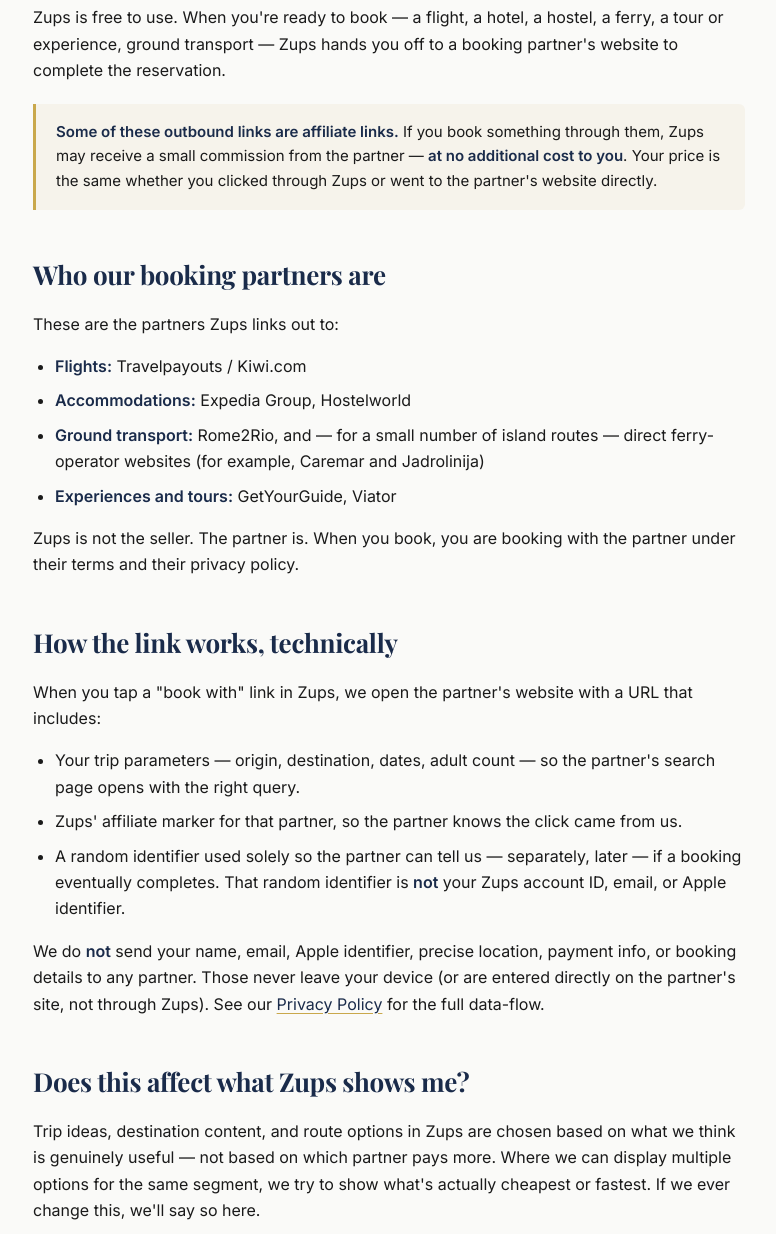
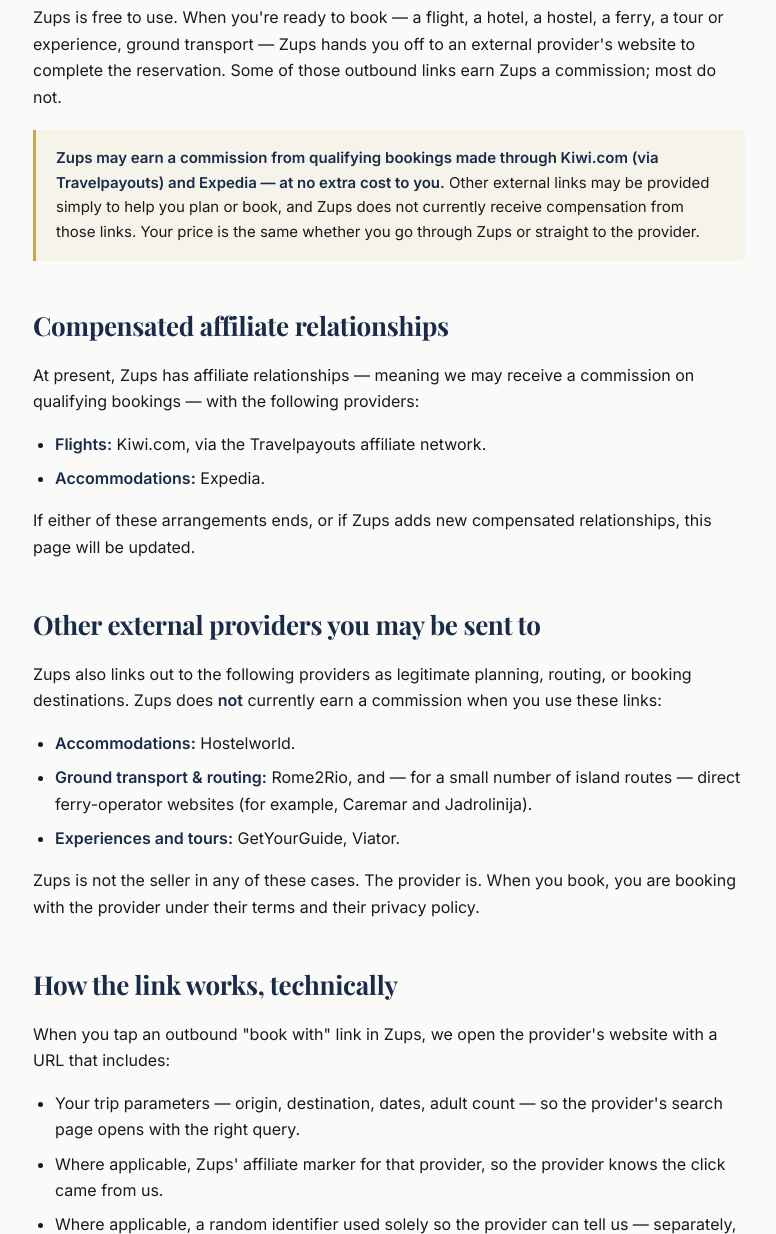
Before and after one commit to ZupsTravel/zups-landing, a plain HTML site: page legal/affiliate-disclosure/index.html in a window 1280 px wide. Shown: the part 298-1532 px from the top of the page, without its empty margins (251-1027 px from the left). Drawn offline with nearby package versions, Linux system fonts and the light colour scheme.

Commit message:
Legal V1 — two founder-confirmed factual corrections
1. Privacy Section 1 (Before you create an account):
   Removed the unsupported 'eventually age out' claim about
   abandoned anonymous onboarding sessions. No implemented purge
   mechanism proves that behaviour. Reworded to state only what we
   can prove: Zups creates a temporary anonymous backend session
   during onboarding so choices persist before registration; on
   successful signup, that session is upgraded into the registered
   account. No retention/expiration timeframe is stated or implied.

2. Affiliate Disclosure + Privacy Section 4 (provider table):
   Split providers into two explicit buckets per founder-confirmed
   facts.
     A. Compensated affiliate relationships:
        - Kiwi.com (via Travelpayouts)
        - Expedia
     B. Other external providers (no current affiliate
        compensation to Zups):
        - Hostelworld
        - Rome2Rio
        - GetYourGuide
        - Viator
        - Direct ferry-operator sites (Caremar, Jadrolinija)
   Public callout on the Affiliate Disclosure page now states in
   plain language that Zups may earn a commission from qualifying
   bookings made through Kiwi.com (via Travelpayouts) and Expedia
   only, at no extra cost to the traveler; other outbound links are
   not compensated. Privacy Section 4 provider table now uses the
   same two-bucket structure and language.

All previously-approved corrections preserved (New Jersey venue,
16+, Apple + Google + email auth wording, revised liability clause,
no residential address, no Inc./LLC, no Omio, corrected landing
copy, UGC/deletion disclosures, existing legal URLs).

In-app disclosure copy and placement strategy (app repo
1e09d61) intentionally NOT changed \u2014 the copy 'Zups may earn a
commission from some bookings, at no extra cost to you' is
accurate for both the Kiwi and Expedia flows, and the Learn more
link now points at the corrected public page.

No merge to main.

```diff
--- a/legal/affiliate-disclosure/index.html
+++ b/legal/affiliate-disclosure/index.html
@@ -23,33 +23,40 @@
   <h1>Affiliate Disclosure</h1>
   <p class="updated">A plain-language explanation of how Zups earns money.</p>
 
-  <p>Zups is free to use. When you're ready to book — a flight, a hotel, a hostel, a ferry, a tour or experience, ground transport — Zups hands you off to a booking partner's website to complete the reservation.</p>
+  <p>Zups is free to use. When you're ready to book — a flight, a hotel, a hostel, a ferry, a tour or experience, ground transport — Zups hands you off to an external provider's website to complete the reservation. Some of those outbound links earn Zups a commission; most do not.</p>
 
   <div class="callout">
-    <strong>Some of these outbound links are affiliate links.</strong> If you book something through them, Zups may receive a small commission from the partner — <strong>at no additional cost to you</strong>. Your price is the same whether you clicked through Zups or went to the partner's website directly.
+    <strong>Zups may earn a commission from qualifying bookings made through Kiwi.com (via Travelpayouts) and Expedia — at no extra cost to you.</strong> Other external links may be provided simply to help you plan or book, and Zups does not currently receive compensation from those links. Your price is the same whether you go through Zups or straight to the provider.
   </div>
 
-  <h2>Who our booking partners are</h2>
-  <p>These are the partners Zups links out to:</p>
+  <h2>Compensated affiliate relationships</h2>
+  <p>At present, Zups has affiliate relationships — meaning we may receive a commission on qualifying bookings — with the following providers:</p>
   <ul>
-    <li><strong>Flights:</strong> Travelpayouts / Kiwi.com</li>
-    <li><strong>Accommodations:</strong> Expedia Group, Hostelworld</li>
-    <li><strong>Ground transport:</strong> Rome2Rio, and — for a small number of island routes — direct ferry-operator websites (for example, Caremar and Jadrolinija)</li>
-    <li><strong>Experiences and tours:</strong> GetYourGuide, Viator</li>
+    <li><strong>Flights:</strong> Kiwi.com, via the Travelpayouts affiliate network.</li>
+    <li><strong>Accommodations:</strong> Expedia.</li>
   </ul>
-  <p>Zups is not the seller. The partner is. When you book, you are booking with the partner under their terms and their privacy policy.</p>
+  <p>If either of these arrangements ends, or if Zups adds new compensated relationships, this page will be updated.</p>
+
+  <h2>Other external providers you may be sent to</h2>
+  <p>Zups also links out to the following providers as legitimate planning, routing, or booking destinations. Zups does <strong>not</strong> currently earn a commission when you use these links:</p>
+  <ul>
+    <li><strong>Accommodations:</strong> Hostelworld.</li>
+    <li><strong>Ground transport &amp; routing:</strong> Rome2Rio, and — for a small number of island routes — direct ferry-operator websites (for example, Caremar and Jadrolinija).</li>
+    <li><strong>Experiences and tours:</strong> GetYourGuide, Viator.</li>
+  </ul>
+  <p>Zups is not the seller in any of these cases. The provider is. When you book, you are booking with the provider under their terms and their privacy policy.</p>
 
   <h2>How the link works, technically</h2>
-  <p>When you tap a "book with" link in Zups, we open the partner's website with a URL that includes:</p>
+  <p>When you tap an outbound "book with" link in Zups, we open the provider's website with a URL that includes:</p>
   <ul>
-    <li>Your trip parameters — origin, destination, dates, adult count — so the partner's search page opens with the right query.</li>
-    <li>Zups' affiliate marker for that partner, so the partner knows the click came from us.</li>
-    <li>A random identifier used solely so the partner can tell us — separately, later — if a booking eventually completes. That random identifier is <strong>not</strong> your Zups account ID, email, or Apple identifier.</li>
+    <li>Your trip parameters — origin, destination, dates, adult count — so the provider's search page opens with the right query.</li>
+    <li>Where applicable, Zups' affiliate marker for that provider, so the provider knows the click came from us.</li>
+    <li>Where applicable, a random identifier used solely so the provider can tell us — separately, later — if a booking eventually completes. That random identifier is <strong>not</strong> your Zups account ID, email, or Apple identifier.</li>
   </ul>
-  <p>We do <strong>not</strong> send your name, email, Apple identifier, precise location, payment info, or booking details to any partner. Those never leave your device (or are entered directly on the partner's site, not through Zups). See our <a href="/legal/privacy#4-who-we-share-information-with">Privacy Policy</a> for the full data-flow.</p>
+  <p>We do <strong>not</strong> send your name, email, Apple identifier, precise location, payment info, or booking details to any provider. Those never leave your device (or are entered directly on the provider's site, not through Zups). See our <a href="/legal/privacy#4-who-we-share-information-with">Privacy Policy</a> for the full data-flow.</p>
 
   <h2>Does this affect what Zups shows me?</h2>
-  <p>Trip ideas, destination content, and route options in Zups are chosen based on what we think is genuinely useful — not based on which partner pays more. Where we can display multiple options for the same segment, we try to show what's actually cheapest or fastest. If we ever change this, we'll say so here.</p>
+  <p>Trip ideas, destination content, and route options in Zups are chosen based on what we think is genuinely useful — not based on which provider pays more. Where we can display multiple options for the same segment, we try to show what's actually cheapest or fastest. If we ever change this, we'll say so here.</p>
 
   <h2>In-app disclosure</h2>
   <p>This page explains the affiliate relationship as a whole. Zups also surfaces a compact disclosure near booking-handoff points inside the app, with a link back to this page.</p>
```
Also changed, not shown: legal/privacy/index.html (+9 -4 lines).
